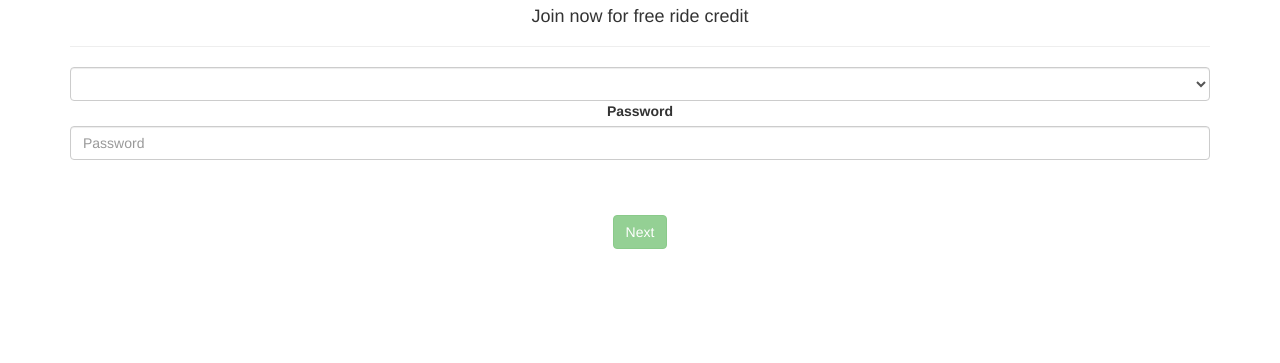
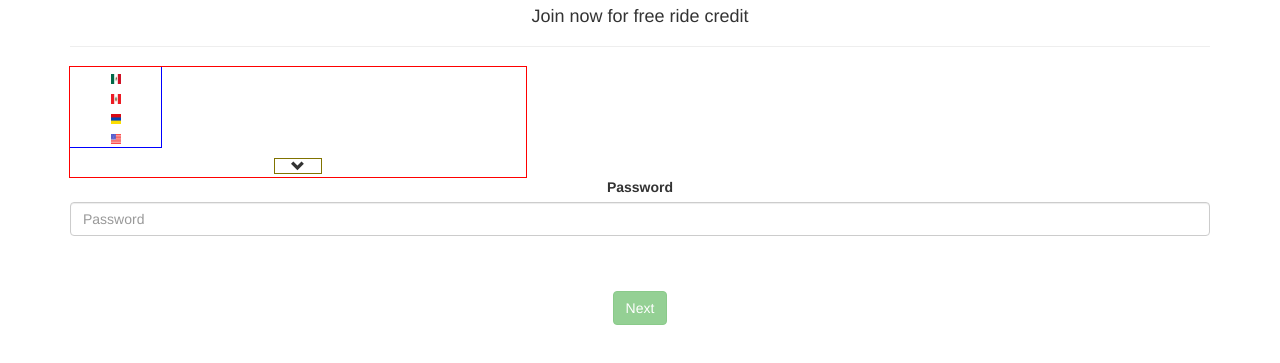
Before and after one commit to Eliza29/lyft-app, a plain HTML site: page views/signup.html in a window 1280 px wide. Shown: the part 77-440 px from the top of the page. Drawn offline with Linux system fonts and the light colour scheme.

Commit message:
avances de flags

```diff
--- a/css/main.css
+++ b/css/main.css
@@ -36,3 +36,21 @@
     width: 10px;
     height: 10px;
 }
+.list-flag{
+    width: 20%;
+    outline: 1px solid blue;
+}
+.list-flag li{
+    list-style: none;
+}
+.box-flag span{
+
+    width: 10%;
+    margin-top: 0;
+    outline:  1px solid rgb(128, 115, 0);
+}
+
+.box-flag{
+    width: 40%;
+    outline: 1px solid red;
+}
--- a/views/signup.html
+++ b/views/signup.html
@@ -24,12 +24,15 @@
                     <h4>Join now for free ride credit</h4>
                     <hr>
                     <div class="form-group">
-                        <select class="form-control">
-                            <option value="mexico"><img src="../assets/images/mexico.png" alt="mexico" class="flag"></option>
-                            <option value="peru"><img src="../assets/images/peru.jpg" alt="peru" class="flag"></option>
-                            <option value="venezuela"><img src="../assets/images/venezuela.png" alt="venezuela" class="flag"></option>
-                            <option value="usa"><img src="../assets/images/usa.jpg" alt="usa" class="flag"></option>
-                        </select>
+                        <div class="box-flag">
+                            <ul class="list-flag">
+                                <li><img src="../assets/images/mexico.png" alt="mexico" class="flag"></li>
+                                <li><img src="../assets/images/peru.jpg" alt="peru" class="flag"></li>
+                                <li><img src="../assets/images/venezuela.png" alt="venezuela" class="flag"></li>
+                                <li><img src="../assets/images/usa.jpg" alt="usa" class="flag"></li>
+                            </ul>
+                            <span class="glyphicon glyphicon-chevron-down"></span>
+                        </div>
                         <label for="inputPassword">Password</label>
                         <input type="password" class="form-control" id="inputPassword" placeholder="Password">
                     </div>
```
